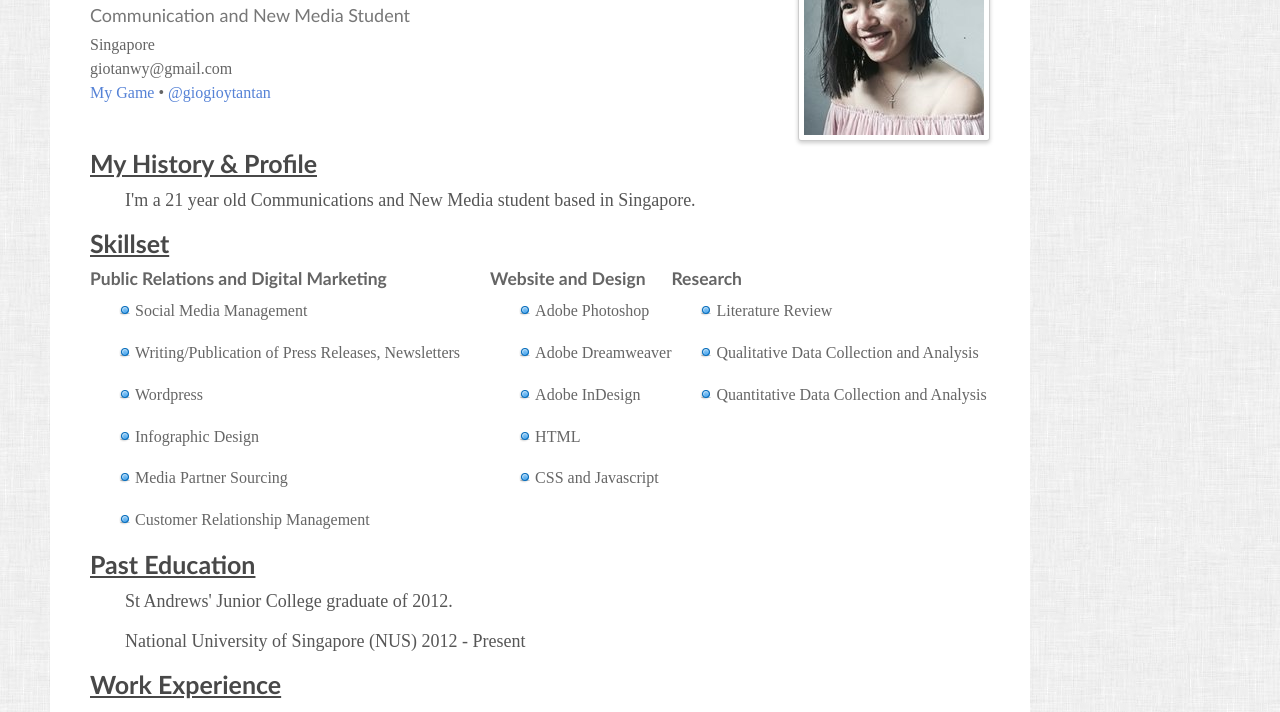
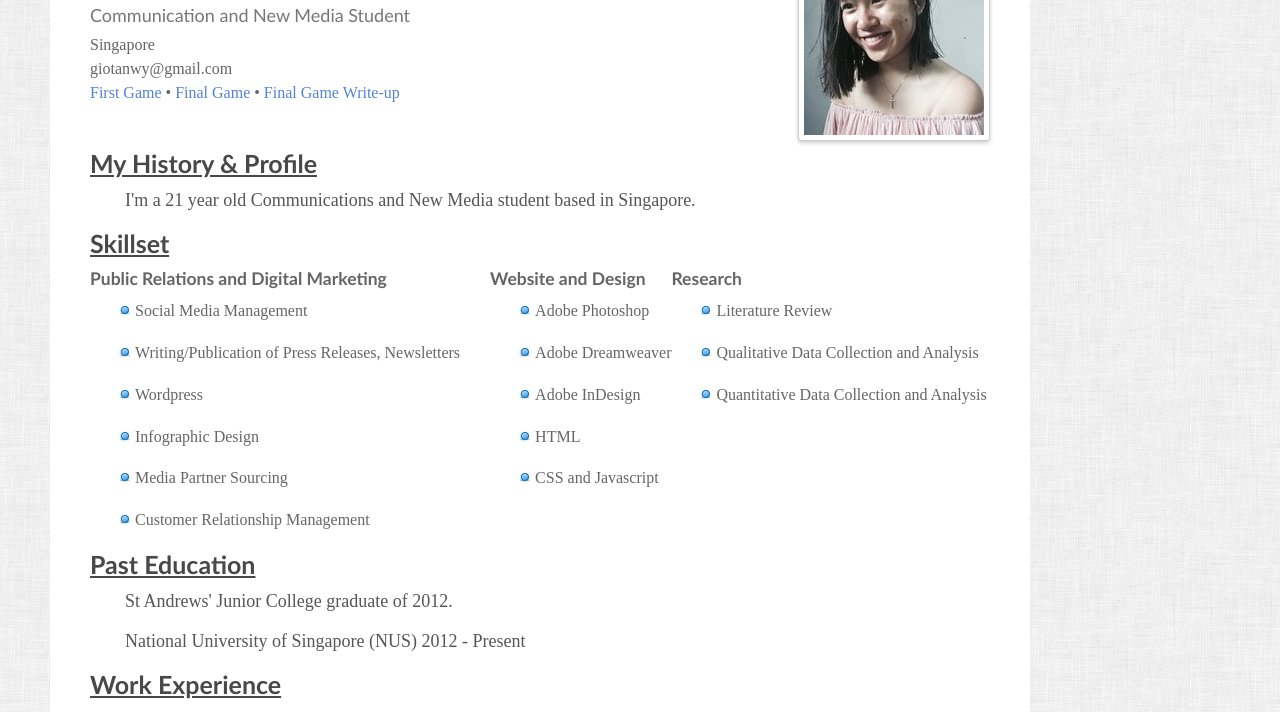
Before and after one commit to giogioytantan/giogioytantan.github.io, a plain HTML site: page index.html in a window 1280 px wide. Shown: the part 81-793 px from the top of the page. Drawn offline with Linux system fonts and the light colour scheme; a web font is replaced by a local one.

Commit message:
updated version

```diff
--- a/index.html
+++ b/index.html
@@ -2,7 +2,7 @@
 <html lang="en">
 <head>
   <meta http-equiv="Content-Type" content="text/html; charset=utf-8" />
-  <title>Online Responsive Resume Demo</title>
+  <title>Gio Tan</title>
   <meta name="author" content="Gio Tan">
   <meta http-equiv="X-UA-Compatible" content="IE=edge,chrome=1">
   <meta name="HandheldFriendly" content="true">
@@ -37,7 +37,9 @@
 				  <span itemprop="addressLocality">Singapore</span>
 				</small>
 				<small><span itemprop="email">giotanwy@gmail.com</span></small>
-				<small><a href="http://giogioytantan.github.io/2207game/" itemprop="url">My Game</a> &bull; <a href="http://twitter.com/giogioytantan" itemprop="url">@giogioytantan</a></small>
+				<small><a href="http://giogioytantan.github.io/2207game/" itemprop="url">First Game</a> &bull;
+					<a href="http://giogioytantan.github.io/finalgame/" itemprop="url">Final Game</a> &bull;
+					<a href="http://giogioytantan.github.io/finalWriteup/" itemprop="url">Final Game Write-up</a></small>
 			</div>
 
 			<div id="photo">
```
